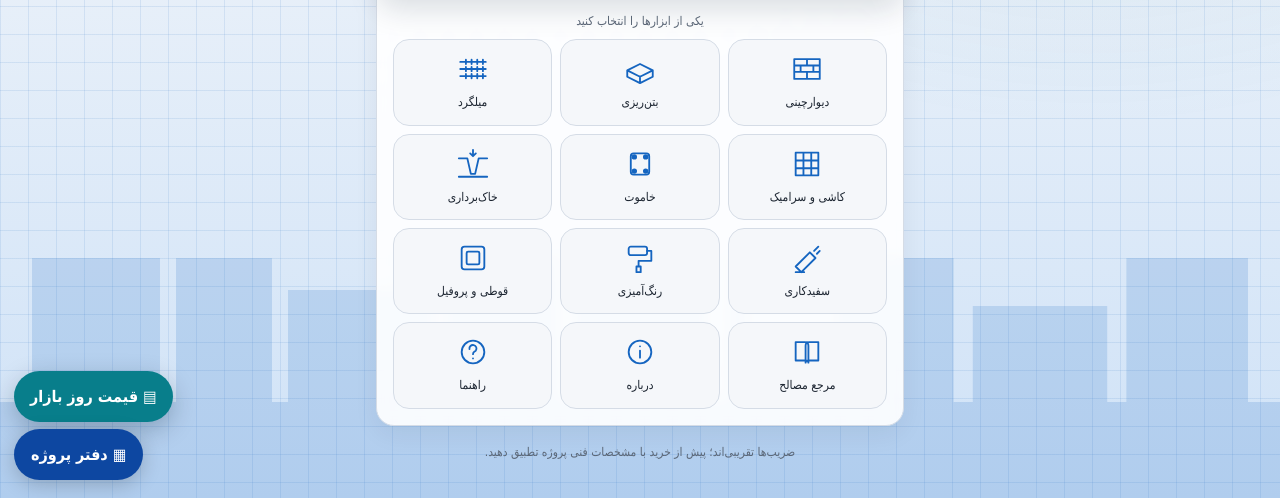
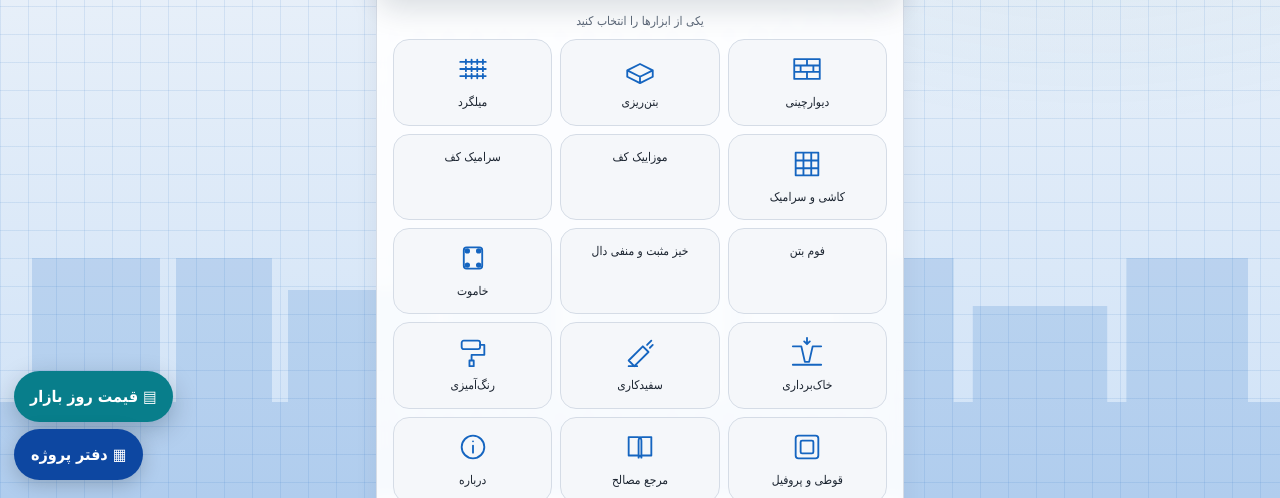
Before and after one commit to jakshilton-ai/metreyar, a plain HTML site: page index.html in a window 1280 px wide. Shown: the part 302-800 px from the top of the page. Drawn offline with Linux system fonts and the light colour scheme.

Commit message:
Add floor mosaic, ceramic, foam concrete and slab camber calculators

```diff
--- a/index.html
+++ b/index.html
@@ -98,6 +98,10 @@ const C=[
  c:v=>{const pm=v.d*v.d/162,L=v.l*v.n;return[['وزن هر متر',pm,'کیلوگرم'],['وزن کل',pm*L,'کیلوگرم'],['طول کل',L,'متر']]},pl:'قیمت هر کیلوگرم (تومان)',pi:1},
 {t:'کاشی و سرامیک',f:[['a','مساحت سطح','متر مربع',20],['l','طول کاشی','سانتی‌متر',60],['w','عرض کاشی','سانتی‌متر',60],['x','درصد ضایعات','%',10]],
  c:v=>{const a=v.a*(1+v.x/100),one=v.l*v.w/10000;return[['مساحت با ضایعات',a,'متر مربع'],['تعداد کاشی',one>0?Math.ceil(a/one):0,'عدد']]},pl:'قیمت هر متر مربع (تومان)',pi:0},
+{t:'موزاییک کف',f:[['a','مساحت کف','متر مربع',40],['l','طول هر موزاییک','سانتی‌متر',30],['w','عرض هر موزاییک','سانتی‌متر',30],['b','تعداد در هر بسته','عدد',11],['x','درصد پرت و شکستگی','%',7]],c:v=>{const area=v.a*(1+v.x/100),one=v.l*v.w/10000,count=one>0?Math.ceil(area/one):0;return[['مساحت با پرت',area,'متر مربع'],['تعداد موزاییک',count,'عدد'],['تعداد بسته',v.b>0?Math.ceil(count/v.b):0,'بسته']]},pl:'قیمت هر متر مربع موزاییک (تومان)',pi:0,n:'برای موزاییک‌های بتنی و پلیمری؛ تعداد در بسته را مطابق مشخصات تولیدکننده وارد کنید. زیرسازی، ملات و بندکشی جداگانه برآورد شوند.'},
+{t:'سرامیک کف',f:[['a','مساحت کف','متر مربع',40],['l','طول سرامیک','سانتی‌متر',60],['w','عرض سرامیک','سانتی‌متر',60],['b','پوشش هر کارتن','متر مربع',1.44],['x','درصد پرت برش','%',10]],c:v=>{const area=v.a*(1+v.x/100),one=v.l*v.w/10000,count=one>0?Math.ceil(area/one):0;return[['مساحت با پرت',area,'متر مربع'],['تعداد سرامیک',count,'عدد'],['تعداد کارتن',v.b>0?Math.ceil(area/v.b):0,'کارتن']]},pl:'قیمت هر کارتن سرامیک (تومان)',pi:2,n:'پوشش واقعی هر کارتن را از روی بسته‌بندی وارد کنید. برای چیدمان مورب یا طرح‌دار، پرت معمولاً بیشتر است.'},
+{t:'فوم بتن',f:[['a','مساحت کف','متر مربع',100],['t','ضخامت فوم بتن','سانتی‌متر',8],['x','درصد پرت و افت','%',5],['d','چگالی هدف','کیلوگرم بر متر مکعب',500],['c','سیمان مصرفی','کیلوگرم بر متر مکعب',250],['f','مایع کف‌زا','لیتر بر متر مکعب',1.2]],c:v=>{const vol=v.a*v.t/100*(1+v.x/100),mass=vol*v.d,cement=vol*v.c;return[['حجم فوم بتن با پرت',vol,'متر مکعب'],['جرم تقریبی مخلوط تازه',mass,'کیلوگرم'],['سیمان تقریبی',cement,'کیلوگرم'],['کیسه سیمان ۵۰ کیلویی',Math.ceil( cement/50),'کیسه'],['مایع کف‌زا بر اساس دوز ورودی',vol*v.f,'لیتر']]},pl:'قیمت هر متر مکعب فوم بتن (تومان)',pi:0,n:'مصرف سیمان، چگالی و کف‌زا وابسته به طرح اختلاط، نوع دستگاه و مشخصات محصول است. این خروجی برآورد اولیه است؛ طرح اختلاط و مقاومت فشاری باید توسط تولیدکننده یا مهندس مسئول تأیید شود.'},
+{t:'خیز مثبت و منفی دال',f:[['L','دهانه دال','متر',6],['p','مخرج نسبت خیز مثبت (L/n)','',1000],['n','مخرج نسبت خیز منفی (L/n)','',250]],c:v=>{const pos=v.p>0?v.L*1000/v.p:0,neg=v.n>0?v.L*1000/v.n:0;return[['خیز مثبت رو به بالا',pos,'میلی‌متر'],['خیز منفی رو به پایین',neg,'میلی‌متر'],['اختلاف تراز دو حالت',pos+neg,'میلی‌متر']]},n:'این ابزار فقط تبدیل نسبت هندسی L/n به میلی‌متر را انجام می‌دهد و مقدار مجاز خیز یا پیش‌خیز سازه را طراحی نمی‌کند. نسبت‌های ورودی صرفاً نمونه‌اند؛ مقدار واقعی باید با تحلیل سازه، ضخامت دال، بارهای مرده و زنده، شرایط تکیه‌گاهی، خزش و ضوابط آیین‌نامه توسط مهندس محاسب تعیین شود.'},
 {t:'خاموت',f:[['L','طول المان (تیر/ستون)','متر',4],['s','فاصله خاموت‌ها','سانتی‌متر',15],['b','عرض مقطع','سانتی‌متر',30],['h','ارتفاع مقطع','سانتی‌متر',40],['k','پوشش بتن','سانتی‌متر',4],['d','قطر خاموت','میلی‌متر',8]],
  c:v=>{const n=Math.floor(v.L*100/(v.s||1))+1,len=(2*(v.b+v.h-4*v.k)+2*v.d)/100,tot=n*len;return[['تعداد خاموت',n,'عدد'],['طول هر خاموت',len,'متر'],['طول کل',tot,'متر'],['وزن کل',tot*v.d*v.d/162,'کیلوگرم']]},n:'فرض: دو قلاب به طول ۱۰ برابر قطر؛ تعداد = طول ÷ فاصله + ۱',pl:'قیمت هر کیلوگرم (تومان)',pi:3},
 {t:'خاک‌برداری',f:[['l','طول','متر',10],['w','عرض','متر',8],['d','عمق','متر',1.5],['s','ضریب تورم خاک','%',25],['k','ظرفیت کامیون','متر مکعب',10]],
```
